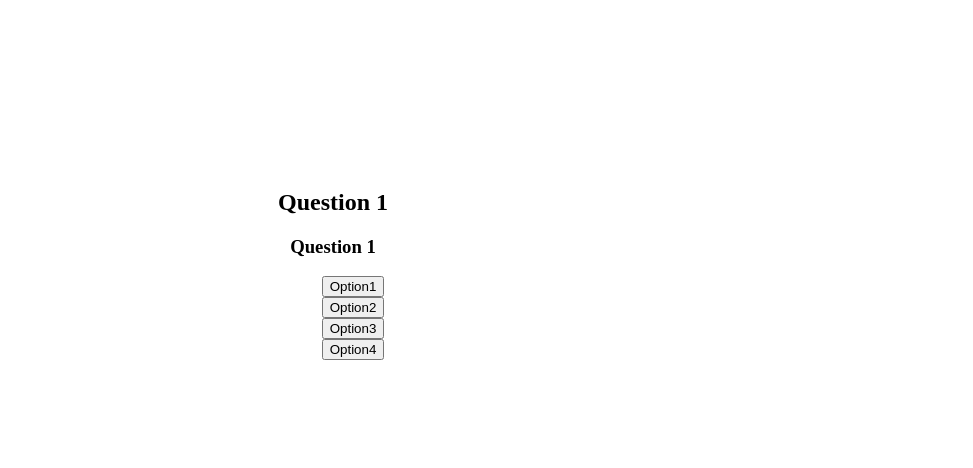
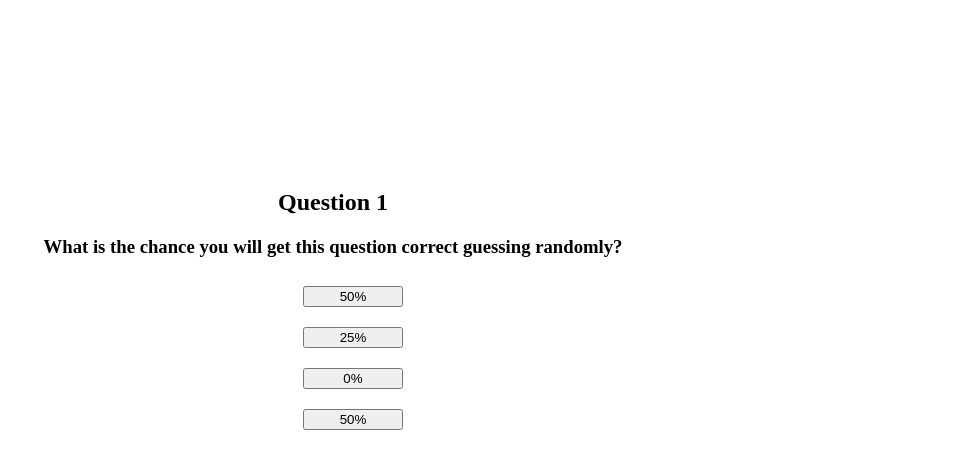
Before and after one commit to PaulGibes/CodeQuiz, a plain HTML site: page index.html in a window 1280 px wide. Both pictures are taken after a click on the button "Start Quiz". Shown: the part 86-554 px from the top of the page, without its empty margins (307-1280 px from the left). Drawn offline with Linux system fonts and the light colour scheme.

Commit message:
made questions and next question function

```diff
--- a/assets/css/style.css
+++ b/assets/css/style.css
@@ -21,7 +21,16 @@ div {
   display: none;
 }
 
+.optionBtn {
+  min-width: 100px;
+  margin: 10px;
+}
+
 #scoresSection {
+  display: none;
+}
+
+#resultsSection {
   display: none;
 }
 
--- a/assets/javascript/script.js
+++ b/assets/javascript/script.js
@@ -3,8 +3,10 @@
 // Node.textContent
 var startBtn = document.querySelector(".startBtn");
 var scoresBtn = document.querySelector(".scoresBtn");
+var optionBtn = document.querySelector(".optionBtn");
 var questionNumber = document.querySelector("#questionNumber");
 var questionEl = document.querySelector(".questionEl");
+var buttonListEl = document.querySelector("#buttons");
 var timeEl = document.querySelector(".seconds");
 var time = Number(timeEl.textContent);
 var timeInterval;
@@ -16,19 +18,54 @@ var index = 0;
 var defANewPage = 0;
 var questions = [
   {
-    Q: "Question 1",
-    O: ["Option1", "Option2", "Option3", "Option4"],
-    A: "Option1",
+    Q: "What is the chance you will get this question correct guessing randomly?",
+    O: ["50%", "25%", "0%", "50%"],
+    A: "50%",
   },
   {
-    Q: "Question 2",
-    O: ["Option1", "Option2", "Option3", "Option4"],
-    A: "Option3",
+    Q: "If you clean the vacuum cleaner does that make you the vacuum cleaner?",
+    O: ["what!?", "Yes.", "IDK", "no?"],
+    A: "Yes.",
   },
   {
-    Q: "Question 3",
-    O: ["Option1", "Option2", "Option3", "Option4"],
-    A: "Option4",
+    Q: "Do straws have one hole or two?",
+    O: ["1", "2"],
+    A: "1",
+  },
+  {
+    Q: "What occurs once in a minute, twice in a moment, but never in an hour?",
+    O: ["A minute", "50%", "M", "A full circle"],
+    A: "M",
+  },
+  {
+    Q: "How long was the 100 Years' War?",
+    O: ["100", "116 years", "Still going on", "100 years"],
+    A: "116 years",
+  },
+  {
+    Q: "What does the K in K-Mart stand for?",
+    O: ["Potassium", "Kyle's", "Kwality", "Nothing"],
+    A: "Nothing",
+  },
+  {
+    Q: "What number do you get when you multiply all the numbers on a roulette wheel?",
+    O: [">1,000,000", "525,600", "0", "3.154e+7"],
+    A: "0",
+  },
+  {
+    Q: "If you divide 30 by a half and add ten, what would be the result?",
+    O: ["25", "70", "45", "3.154e+7"],
+    A: "70",
+  },
+  {
+    Q: "Is the S or C silent in the word Scent?",
+    O: ["S", "C", "Both", "Neither"],
+    A: ["S", "C"],
+  },
+  {
+    Q: "One 18 inch pizza is bigger than two 12 inch pizzas",
+    O: ["True", "False"],
+    A: "True",
   },
 ];
 
@@ -52,16 +89,28 @@ function nextQuestion() {
   if (index < questions.length) {
     questionNumber.textContent = 1 + index;
     questionEl.textContent = questions[index].Q;
-    o1.textContent = questions[index].O[0];
-    o2.textContent = questions[index].O[1];
-    o3.textContent = questions[index].O[2];
-    o4.textContent = questions[index].O[3];
+    if (questions[index].O.length === 4) {
+      document.querySelector("#o3").style = "display:inline";
+      document.querySelector("#o4").style = "display:inline";
+      o1.textContent = questions[index].O[0];
+      o2.textContent = questions[index].O[1];
+      o3.textContent = questions[index].O[2];
+      o4.textContent = questions[index].O[3];
+    } else {
+      o1.textContent = questions[index].O[0];
+      o2.textContent = questions[index].O[1];
+      document.querySelector("#o3").style = "display:none";
+      document.querySelector("#o4").style = "display:none";
+    }
   } else {
+    endGame();
   }
   index++;
 }
 
 function endGame() {
+  document.querySelector("#questionSection").style = "display:none";
+  document.querySelector("#resultsSection").style = "display:block";
   clearInterval(timeInterval);
 }
 
@@ -79,3 +128,4 @@ function showScores() {
 
 startBtn.addEventListener("click", start);
 scoresBtn.addEventListener("click", showScores);
+optionBtn.addEventListener("click", nextQuestion);
--- a/index.html
+++ b/index.html
@@ -30,13 +30,19 @@
           <div id="questionNumber"></div>
         </h2>
         <h3 class="questionEl"></h3>
-        <ol>
-          <li><button class="optionBtn" id="o1"></button></li>
-          <li><button class="optionBtn" id="o2"></button></li>
-          <li><button class="optionBtn" id="o3"></button></li>
-          <li><button class="optionBtn" id="o4"></button></li>
-        </ol>
+        <ul>
+        <li><button class="optionBtn" id="o1"></button></li>
+        <li><button class="optionBtn" id="o2"></button></li>
+        <li><button class="optionBtn" id="o3"></button></li>
+        <li><button class="optionBtn" id="o4"></button></li>
+    </ul>
       </div>
+      <div id="resultsSection">
+        <h2>Results</h2>
+        <form>
+            <label for ="name">Enter your Name: </label>
+            <input type="text" name=""name id="name">
+    </div>
       <div id="scoresSection"><h2>High Scores</h2></div>
     </main>
     <script src="./assets/javascript/script.js"></script>
```
